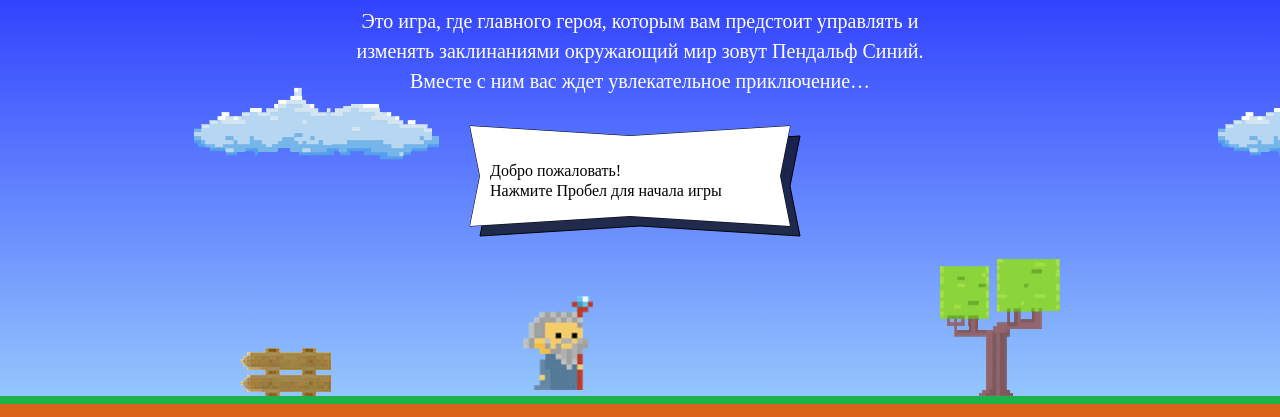
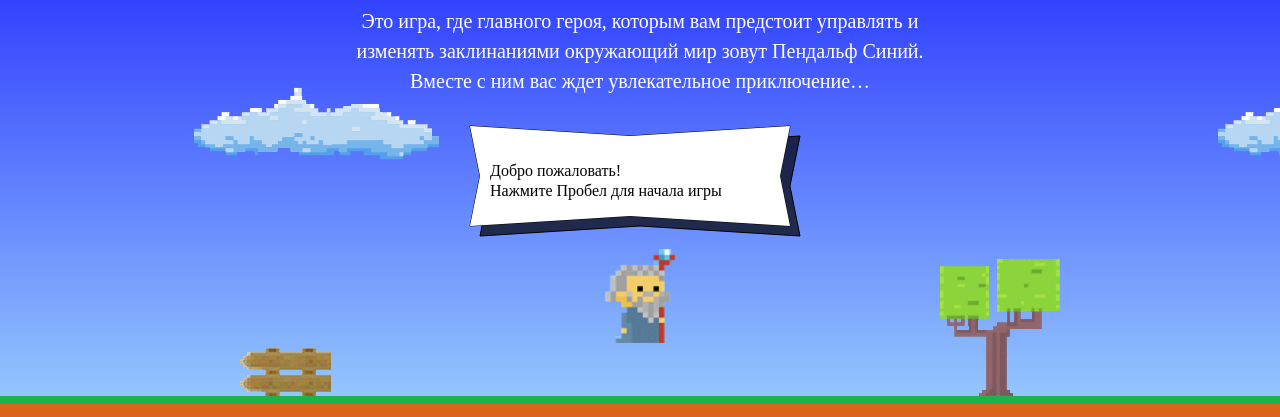
Before and after one commit to andreyK9/587317-code-and-magick, a website: page index.html in a window 1280 px wide. Shown: the part 203-620 px from the top of the page. Drawn offline with Linux system fonts and the light colour scheme; a web font is replaced by a local one.

Commit message:
добавил ф-ции, определяющие положение мага

```diff
--- a/index.html
+++ b/index.html
@@ -191,8 +191,16 @@
 
   var wizardWidth = 70;
 
-    var getWizardHeight = function (wizardHeight) {
-    return wizardHeight * 1.337;
+  var getWizardHeight = function (wizardWidth) {
+    return wizardWidth * 1.337;
+  }
+
+  var getWizardX = function (width) {
+    return width / 2 - wizardWidth / 2;
+  }
+
+  var getWizardY = function (height) {
+    return height  / 3 * 2 - getWizardHeight(wizardWidth) / 2;
   }
 
 </script>
```
